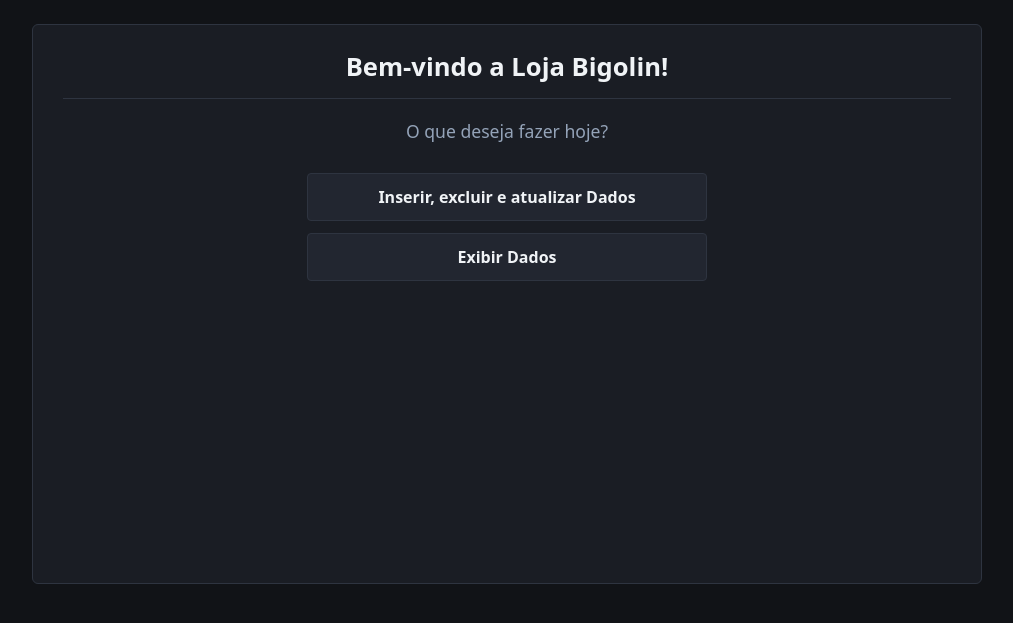
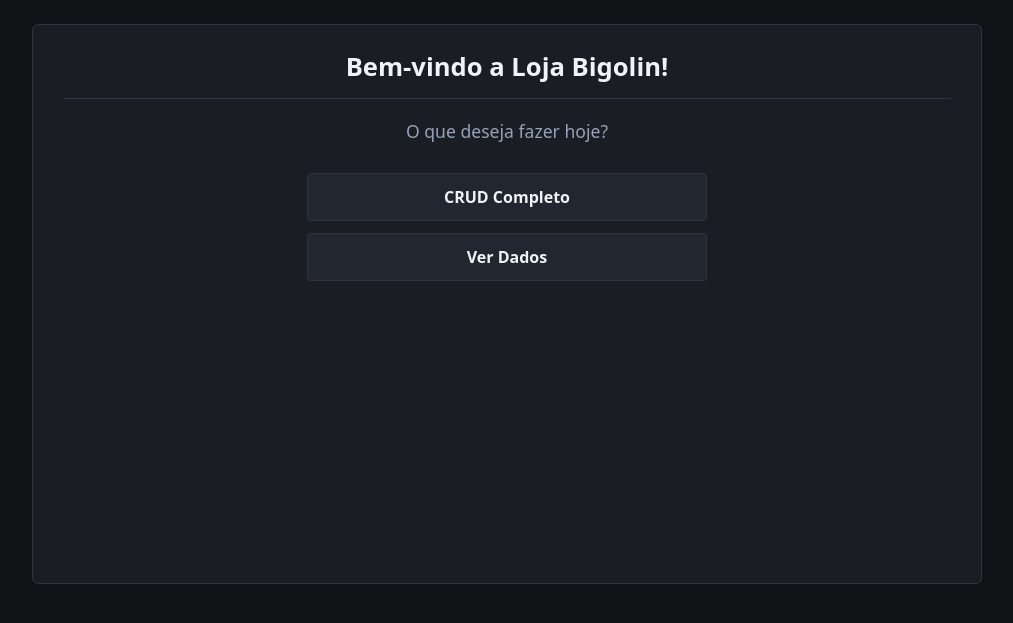
Before and after one commit to hiagotonel/LojaBigolin2026, a PHP site: page / in a window 1280 px wide. Shown: the part 59-682 px from the top of the page, without its empty margins (133-1146 px from the left). Run offline with PHP 8.4, Linux system fonts and the light colour scheme.

Commit message:
Minor change de html

```diff
--- a/index.php
+++ b/index.php
@@ -12,8 +12,8 @@
         <h1>Bem-vindo a Loja Bigolin!</h1>
         <h3>O que deseja fazer hoje?</h3>
         <ul>
-            <li><a href="pages/inserir.php">Inserir, excluir e atualizar Dados</a></li>
-            <li><a href="pages/exibir.php">Exibir Dados</a></li>
+            <li><a href="pages/inserir.php">CRUD Completo</a></li>
+            <li><a href="pages/exibir.php">Ver Dados</a></li>
         </ul>
     </main>
 </body>
```
Also changed, not shown: pages/inserir.php (+6 -6 lines).
